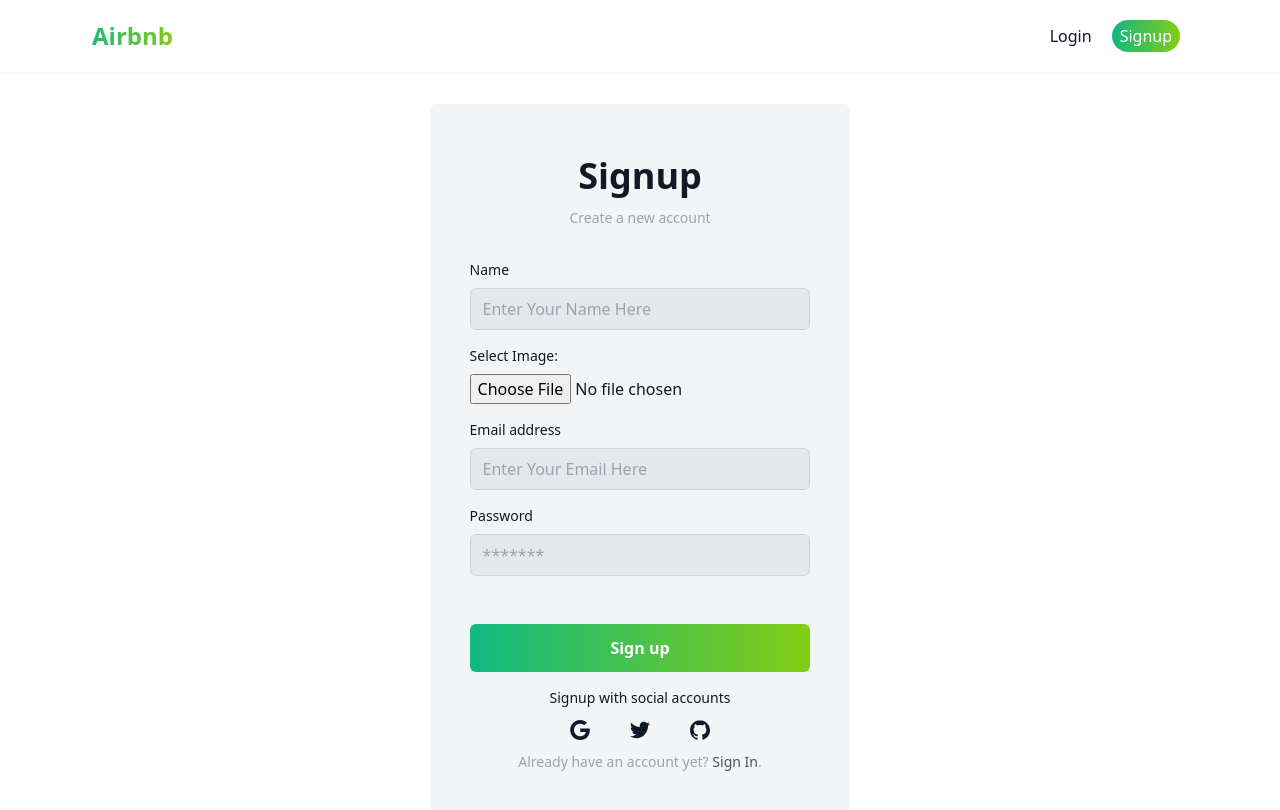
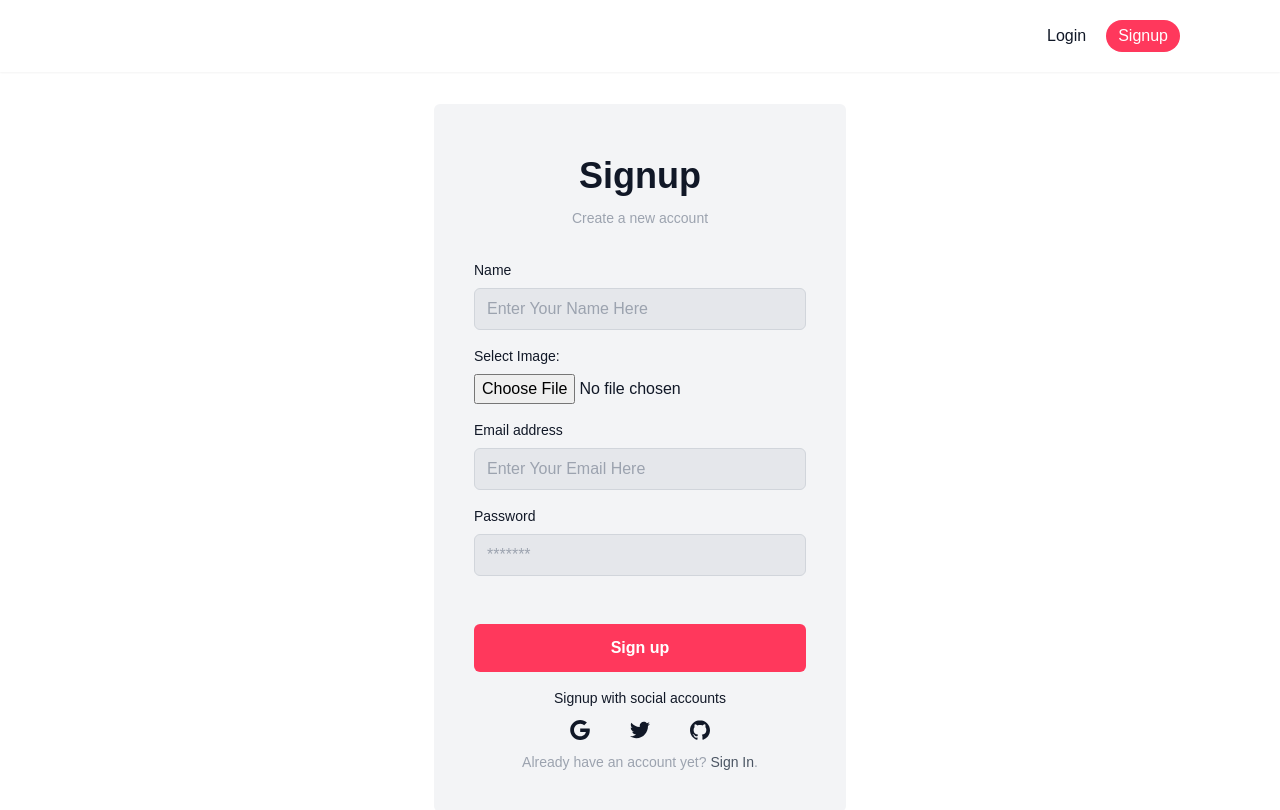
Before and after one commit to fulbabucse/airbnb-client, a React (Create React App) app: page /signup in a window 1280 px wide. Built offline with nearby package versions, Linux system fonts and the light colour scheme; no server answers.

Commit message:
set primary colors and fonts

```diff
--- a/package.json
+++ b/package.json
@@ -12,6 +12,7 @@
     "react": "^18.2.0",
     "react-datepicker": "^4.8.0",
     "react-dom": "^18.2.0",
+    "react-hook-form": "^7.39.4",
     "react-hot-toast": "^2.4.0",
     "react-router-dom": "^6.4.2",
     "react-scripts": "5.0.1",
--- a/src/Components/Button/PrimaryButton.js
+++ b/src/Components/Button/PrimaryButton.js
@@ -1,14 +1,14 @@
-import React from 'react'
+import React from "react";
 
 const PrimaryButton = ({ children, classes, handler }) => {
   return (
     <button
       onClick={handler}
-      className={`hover:text-gray-100 bg-gradient-to-r from-emerald-500 to-lime-500 text-white ${classes}`}
+      className={`hover:text-gray-100 bg-primaryColor text-white ${classes}`}
     >
       {children}
     </button>
-  )
-}
+  );
+};
 
-export default PrimaryButton
+export default PrimaryButton;
--- a/src/Pages/Shared/Navbar/Navbar.js
+++ b/src/Pages/Shared/Navbar/Navbar.js
@@ -13,7 +13,7 @@
       <div className=" mx-auto flex flex-wrap py-5 px-20 flex-col md:flex-row items-center">
         <Link
           to="/"
-          className="flex title-font font-medium items-center text-transparent bg-clip-text bg-gradient-to-r from-emerald-500 to-lime-500 mb-4 md:mb-0"
+          className="flex title-font font-medium items-center text-transparent text-primaryColor mb-4 md:mb-0"
         >
           <span className="ml-3 text-2xl font-bold ">Airbnb</span>
         </Link>
@@ -82,11 +82,11 @@
             </>
           ) : (
             <>
-              <Link to="/login" className="mr-5 hover:text-green-600">
+              <Link to="/login" className="mr-5 hover:text-primaryColor">
                 Login
               </Link>
               <Link to="/signup" className="mr-5">
-                <PrimaryButton classes="rounded-full px-2 py-1">
+                <PrimaryButton classes="rounded-full px-3 py-1">
                   Signup
                 </PrimaryButton>
               </Link>
--- a/src/Pages/User/Login/Login.js
+++ b/src/Pages/User/Login/Login.js
@@ -28,7 +28,7 @@
                 id="email"
                 required
                 placeholder="Enter Your Email Here"
-                className="w-full px-3 py-2 border rounded-md border-gray-300 focus:outline-green-500 bg-gray-200 text-gray-900"
+                className="w-full px-3 py-2 border rounded-md border-gray-300 focus:outline-primaryColor bg-gray-200 text-gray-900"
                 data-temp-mail-org="0"
               />
             </div>
@@ -44,7 +44,7 @@
                 id="password"
                 required
                 placeholder="*******"
-                className="w-full px-3 py-2 border rounded-md border-gray-300 focus:outline-green-500 bg-gray-200 text-gray-900"
+                className="w-full px-3 py-2 border rounded-md border-gray-300 focus:outline-primaryColor bg-gray-200 text-gray-900"
               />
             </div>
           </div>
--- a/src/Pages/User/SignUp/Signup.js
+++ b/src/Pages/User/SignUp/Signup.js
@@ -27,7 +27,7 @@
                 id="name"
                 required
                 placeholder="Enter Your Name Here"
-                className="w-full px-3 py-2 border rounded-md border-gray-300 focus:outline-green-500 bg-gray-200 text-gray-900"
+                className="w-full px-3 py-2 border rounded-md border-gray-300 focus:outline-primaryColor bg-gray-200 text-gray-900"
                 data-temp-mail-org="0"
               />
             </div>
@@ -53,7 +53,7 @@
                 name="email"
                 id="email"
                 placeholder="Enter Your Email Here"
-                className="w-full px-3 py-2 border rounded-md border-gray-300 focus:outline-green-500 bg-gray-200 text-gray-900"
+                className="w-full px-3 py-2 border rounded-md border-gray-300 focus:outline-primaryColor bg-gray-200 text-gray-900"
                 data-temp-mail-org="0"
               />
             </div>
@@ -69,7 +69,7 @@
                 id="password"
                 required
                 placeholder="*******"
-                className="w-full px-3 py-2 border rounded-md border-gray-300 bg-gray-200 focus:outline-green-500 text-gray-900"
+                className="w-full px-3 py-2 border rounded-md border-gray-300 bg-gray-200 focus:outline-primaryColor text-gray-900"
               />
             </div>
           </div>
--- a/src/index.css
+++ b/src/index.css
@@ -1,3 +1,16 @@
 @tailwind base;
 @tailwind components;
 @tailwind utilities;
+
+@import url("https://fonts.googleapis.com/css2?family=Bebas+Neue&family=Hind+Siliguri:wght@300;400;500;600;700&family=Lato:wght@300;400;700;900&family=Poppins:wght@200;300;400;500;600;700&family=Roboto+Mono:wght@300;400;500;600&family=Roboto:wght@300;400;500;700;900&display=swap");
+
+/*
+font-family: 'Bebas Neue', cursive;
+font-family: 'Hind Siliguri', sans-serif;
+font-family: 'Lato', sans-serif;
+font-family: 'Poppins', sans-serif;
+font-family: 'Roboto', sans-serif;
+font-family: 'Roboto Mono', monospace; */
+body {
+  font-family: "Poppins", sans-serif;
+}
--- a/tailwind.config.js
+++ b/tailwind.config.js
@@ -1,8 +1,15 @@
 /** @type {import('tailwindcss').Config} */
 module.exports = {
-  content: ['./src/**/*.{js,jsx,ts,tsx}'],
+  content: ["./src/**/*.{js,jsx,ts,tsx}"],
   theme: {
-    extend: {},
+    extend: {
+      colors: {
+        primaryColor: "#FF385C",
+        secondaryColor: "#19D3AE",
+        ternaryColor: "#374151",
+        baseColor: "#FFFFFF",
+      },
+    },
   },
   plugins: [],
-}
+};
```
Also changed, not shown: 1 other file (tests, documents, lock files or other folders).
